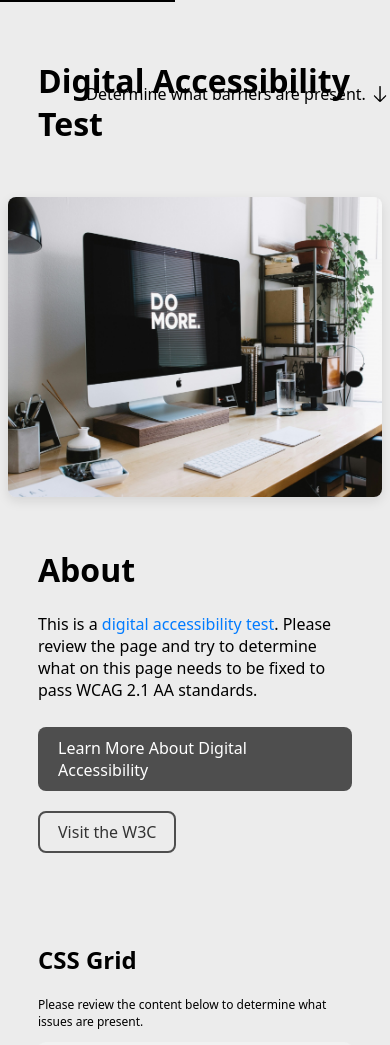
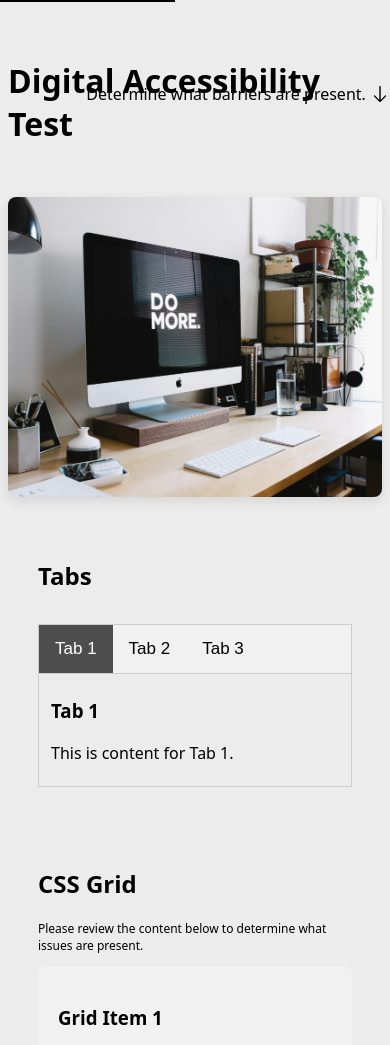
Before and after one commit to althe3rd/Digital-Accessibility-Test, a website built with Parcel: page src/index.html in a window 390 px wide. Shown: the top 1045 px of the page. Built offline with nearby package versions, Linux system fonts and the light colour scheme.

Commit message:
added mobile test

```diff
--- a/src/css/style.css
+++ b/src/css/style.css
@@ -18,6 +18,37 @@
 body {
   background-color: var(--main-bg-color);
   font-family: system-ui, -apple-system, BlinkMacSystemFont, 'Segoe UI', Roboto, Oxygen, Ubuntu, Cantarell, 'Open Sans', 'Helvetica Neue', sans-serif;
+}
+
+header {
+  max-width: 1200px;
+  margin: 0 auto;
+}
+
+header .contentWidth {
+  padding-left: 0px;
+}
+
+footer .contentWidth {
+  max-width: unset;
+}
+
+main {
+  display: grid;
+  grid-template-columns: 1fr;
+  justify-items: stretch;
+  max-width: 1200px;
+  margin: 0 auto;
+}
+
+@media screen and (max-width: 800px) {
+  main > div:nth-child(1) {
+    order: 3;
+  }
+
+  main > div:nth-child(2) {
+    order: 2;
+  }
 }
 
 img {
@@ -117,7 +148,7 @@ footer {
 }
 
 .contentWidth {
-    margin: 0 auto;
+
     max-width: 1200px;
     padding: 30px;
 
--- a/src/index.html
+++ b/src/index.html
@@ -1,5 +1,5 @@
 <!doctype html>
-<html class="no-js" lang="en">
+<html class="no-js">
 
 <head>
   <meta charset="utf-8">
```
